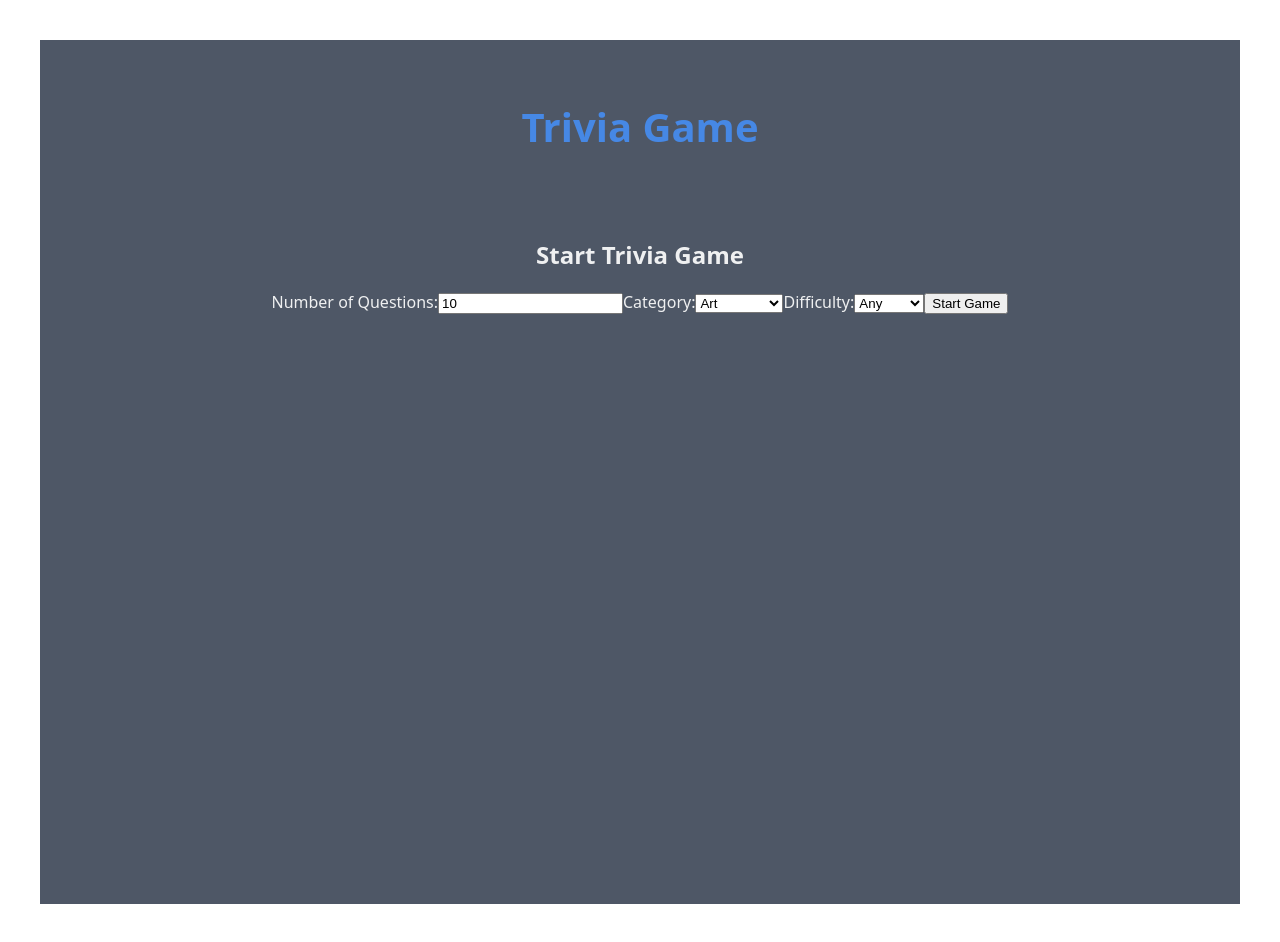
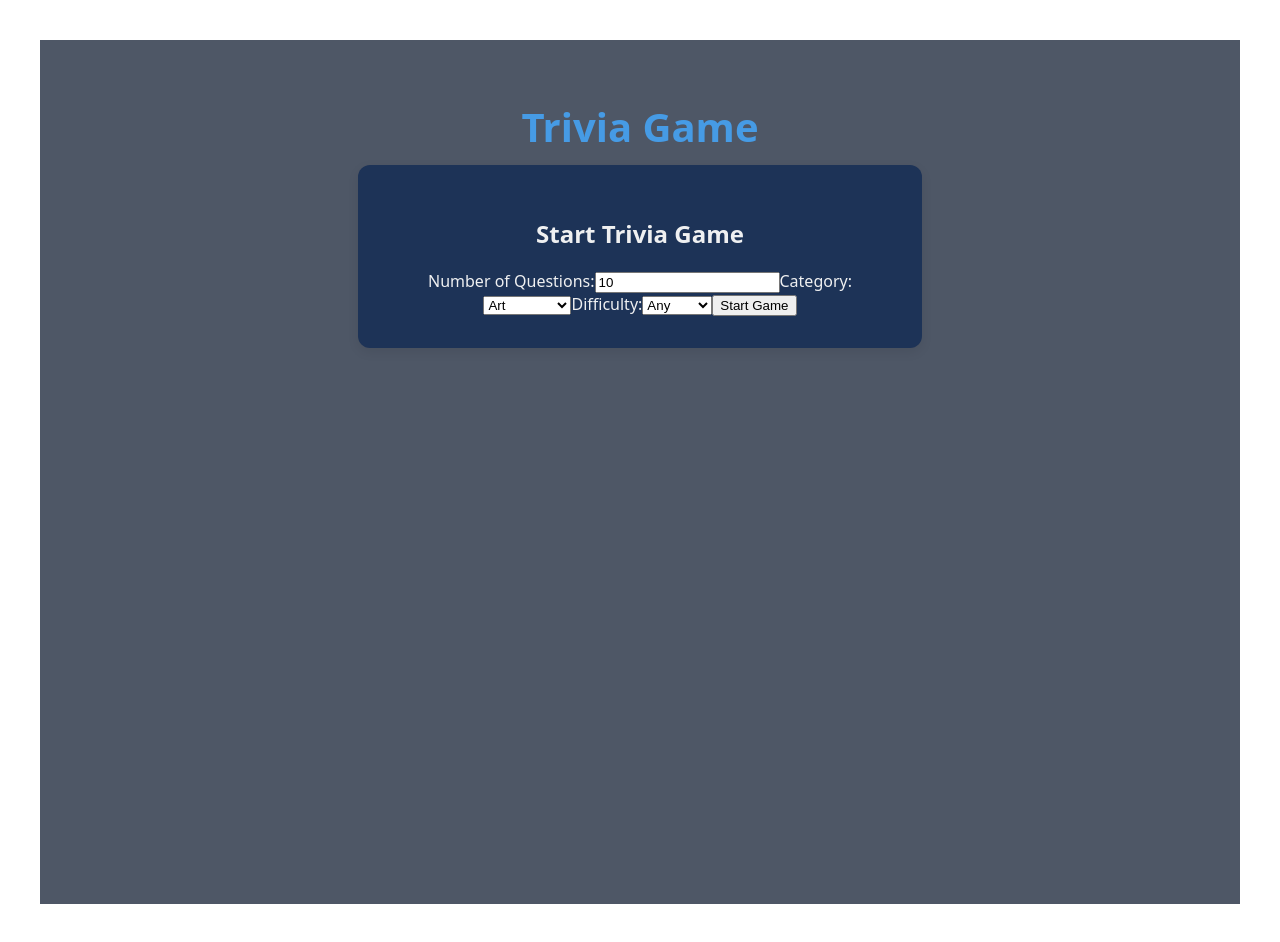
Before and after one commit to rdavison23/Trivia-Game-with-API-Integration, a React app in the folder frontend/: page / in a window 1280 px wide. Built offline with nearby package versions, Linux system fonts and the light colour scheme; the HTML template or start-up script is replaced by a standard one.

Commit message:
added card styling

```diff
--- a/frontend/src/index.css
+++ b/frontend/src/index.css
@@ -9,6 +9,17 @@
 .title {
   text-align: center;
   font-size: 2.5rem;
-  margin-bottom: 2rem;
-  color: #4688e5;
+  margin-bottom: 1%;
+  color: #469be5;
 }
+
+.card,
+.question-card,
+.results-card {
+  background: #1d3357;
+  padding: 2rem;
+  border-radius: 12px;
+  max-width: 500px;
+  margin: 0 auto;
+  box-shadow: 0 4px 12px rgba(0, 0, 0, 0.08);
+}
```
